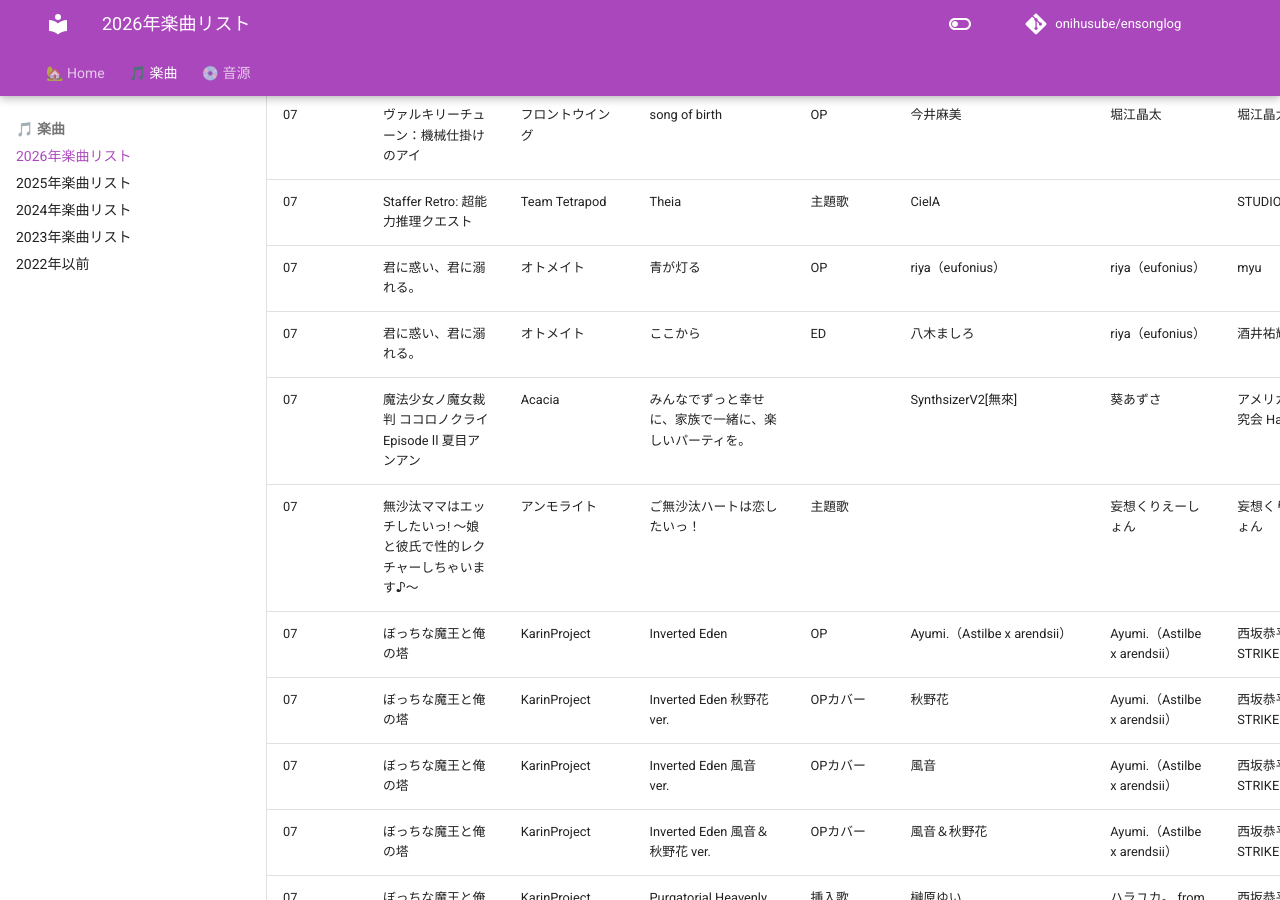
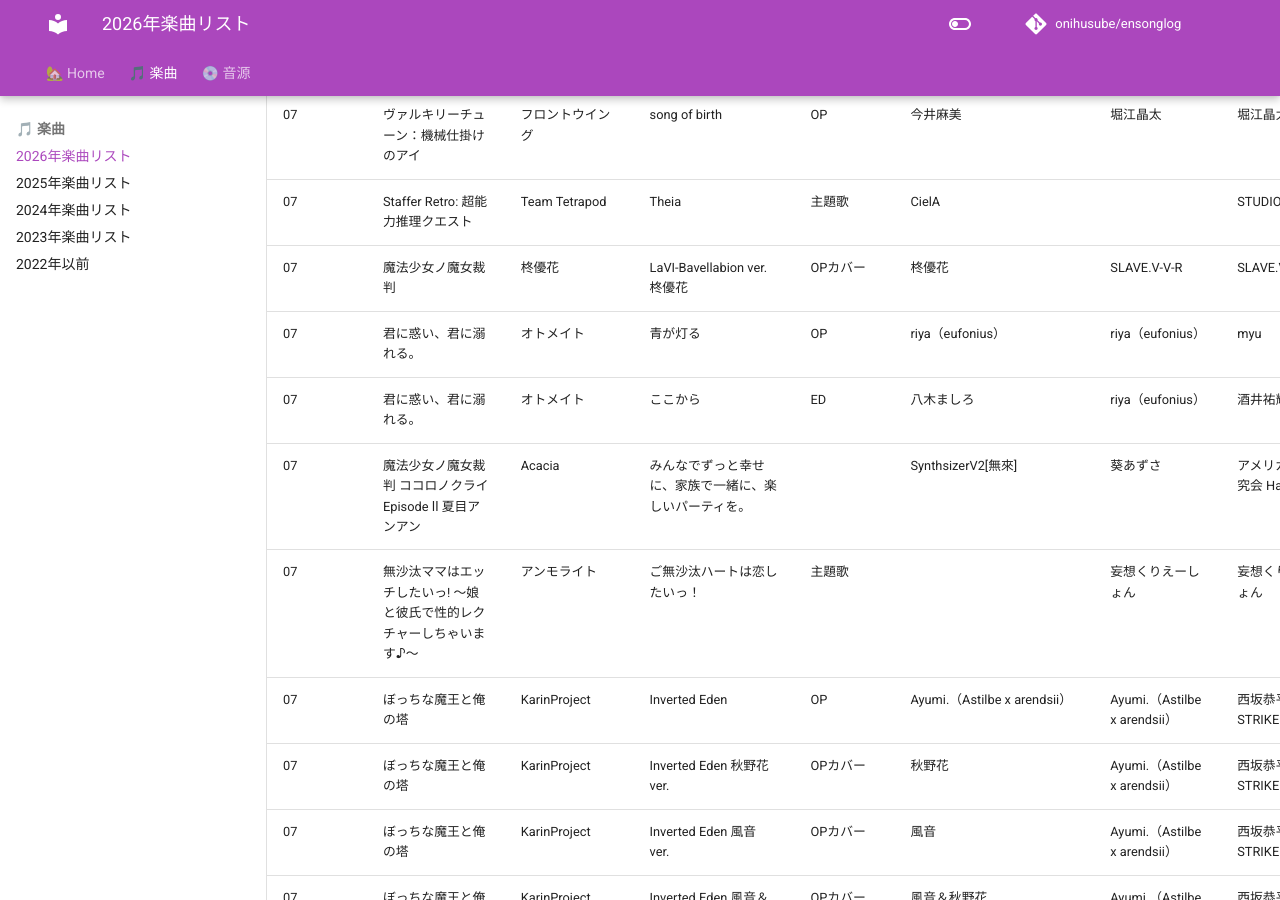
Before and after one commit to onihusube/ensonglog, an MkDocs documentation site: the page built from docs/2026/楽曲.md, in a window 1280 px wide and 900 px high, scrolled down 15240 px. Built offline with MkDocs 1.6.1 and Material for MkDocs 9.7.7, drawn with Linux system fonts in a browser that asks for light colours; emoji names are drawn with the system emoji font; comment, search, counter and statistics services are not loaded.

Commit message:
LaVI-Bavellabion ver.柊優花 追記

```diff
--- a/docs/2026/楽曲.md
+++ b/docs/2026/楽曲.md
@@ -204,6 +204,7 @@ search:
 | 07<!--/23--> | お隣の天使様にいつの間にか駄目人間にされていた件 Memorial Vacation | MAGES. | この想い、あなたへ | 主題歌 | 椎名真昼（CV.石見舞菜香） | 天ヶ咲麗（solfa） | 橋咲透（solfa） | 橋咲透（solfa） | 限定版特典 ゲームオリジナルサウンドトラックCD |  | [:fontawesome-brands-youtube:](https://www.youtube.com/watch?v=fG29LWwYbrE) |
 | 07<!--/23--> | ヴァルキリーチューン：機械仕掛けのアイ | フロントウイング | song of birth | OP | 今井麻美 | 堀江晶太 | 堀江晶太 | 堀江晶太 | オリジナルサウンドトラック（[Steam](https://store.steampowered.com/app/4873820/__Original_Soundtrack/)） | Recording Engineer：大野公輔, Recording Studio：studioFine, Mix Engineer：菊池 司 | [:fontawesome-brands-youtube:](https://www.youtube.com/watch?v=6gUtqT9JWfY) |
 | 07<!--/23--> | Staffer Retro: 超能力推理クエスト | Team Tetrapod | Theia | 主題歌 | CielA |  | STUDIO EIM.  | | オリジナルサウンドトラック |  | [:fontawesome-brands-youtube:](https://www.youtube.com/watch?v=aNJcdtPdj9A) |
+| 07<!--/29--> | 魔法少女ノ魔女裁判 | 柊優花 | LaVI-Bavellabion ver.柊優花 | OPカバー | 柊優花 | SLAVE.V-V-R | SLAVE.V-V-R | SLAVE.V-V-R | | 個人製作（非公式） | [:fontawesome-brands-youtube:](https://www.youtube.com/watch?v=HemJDr567No) |
 | 07<!--/30--> | 君に惑い、君に溺れる。 | オトメイト | 青が灯る | OP | riya（eufonius） | riya（eufonius） | myu | myu |  | ギター：黒田英明 | [:fontawesome-brands-youtube:](https://www.youtube.com/watch?v=cMeccuq-7wI) |
 | 07<!--/30--> | 君に惑い、君に溺れる。 | オトメイト | ここから | ED | 八木ましろ | riya（eufonius） | 酒井祐輝 | 酒井祐輝 |  |  |  |
 | 07<!--/30--> | 魔法少女ノ魔女裁判 ココロノクライ Episode Ⅱ 夏目アンアン | Acacia | みんなでずっと幸せに、家族で一緒に、楽しいパーティを。 |  | SynthsizerV2[無來] | 葵あずさ | アメリカ民謡研究会 Haniwa | | [🎵🔗](https://nex-tone.link/A00223273) | 処刑効果音：近藤佑輔 | [:fontawesome-brands-youtube:](https://www.youtube.com/watch?v=FV-1b2WrFMQ) |
```
